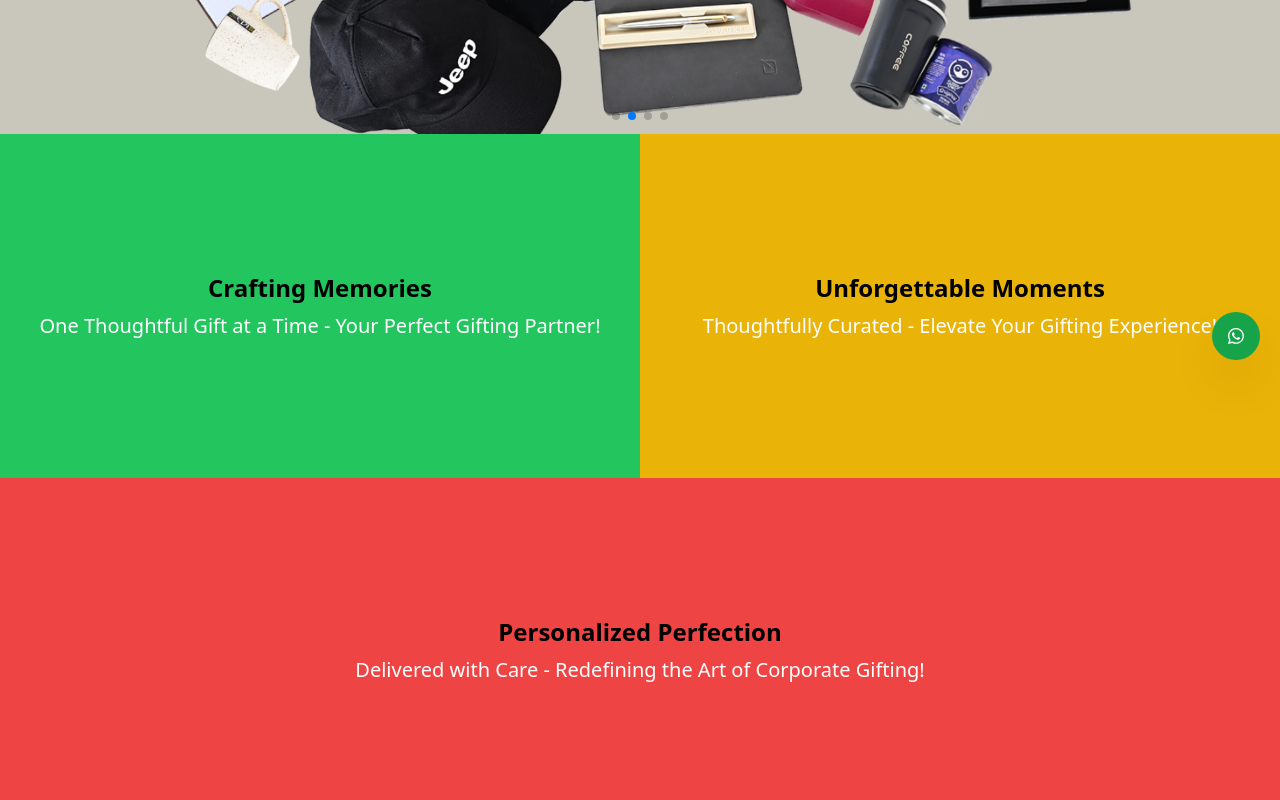
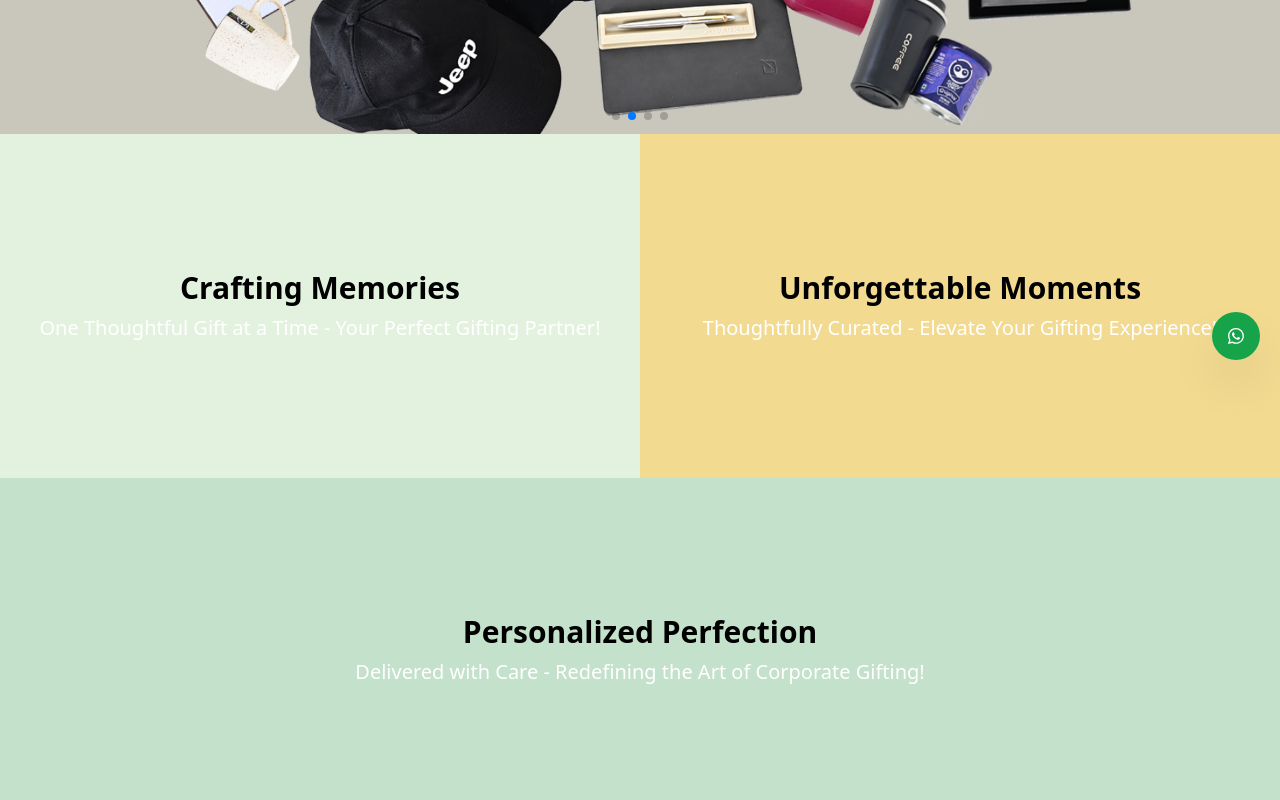
Before and after one commit to Ammyy9908/gift-in-box, a Next.js app: page / in a window 1280 px wide. Shown: the part 420-1220 px from the top of the page. Built offline with nearby package versions, Linux system fonts and the light colour scheme.

Commit message:
tagline backgrounds colors fixed

```diff
--- a/components/TetimonialCard/index.jsx
+++ b/components/TetimonialCard/index.jsx
@@ -12,12 +12,12 @@ function TestimonialCard({ author, brand, description }) {
           />
         </div> */}
         <div className="testimonial-author-content">
-          <h3>{author}</h3>
-          <p className="text-white/70 text-xs">{brand}</p>
+          <h3 className="text-2xl">{author}</h3>
+          <p className="text-white/70 text-lg">{brand}</p>
         </div>
       </div>
       <div className="testimonial-body mt-3">
-        <p className="text-white/70 text-sm">{description}</p>
+        <p className="text-white/70 text-md">{description}</p>
       </div>
     </div>
   );
--- a/pages/index.jsx
+++ b/pages/index.jsx
@@ -38,8 +38,8 @@ function KeyPoint({ title, tagline, bg }) {
       className={`key-point w-full h-[244px] md:h-[344px] ${bg} flex items-center justify-center px-8`}
     >
       <div>
-        <h1 className="font-semibold text-center text-2xl">{title}</h1>
-        <p className="text-black/70 text-white text-center md:text-xl mt-2">
+        <h1 className="font-semibold text-center text-3xl">{title}</h1>
+        <p className="text-black/90 text-white text-center md:text-xl mt-2">
           {tagline}
         </p>
       </div>
@@ -284,14 +284,14 @@ export default function Home() {
               tagline={
                 "One Thoughtful Gift at a Time - Your Perfect Gifting Partner!"
               }
-              bg="bg-green-500"
+              bg="bg-[#E3F2DF]"
             />
             <KeyPoint
               title="Unforgettable Moments"
               tagline={
                 "Thoughtfully Curated - Elevate Your Gifting Experience!"
               }
-              bg="bg-yellow-500"
+              bg="bg-[#F2DA91]"
             />
           </div>
           <KeyPoint
@@ -299,7 +299,7 @@ export default function Home() {
             tagline={
               "Delivered with Care - Redefining the Art of Corporate Gifting!"
             }
-            bg="bg-red-500"
+            bg="bg-[#61735A]/20"
           />
         </div>
       </section>
```
